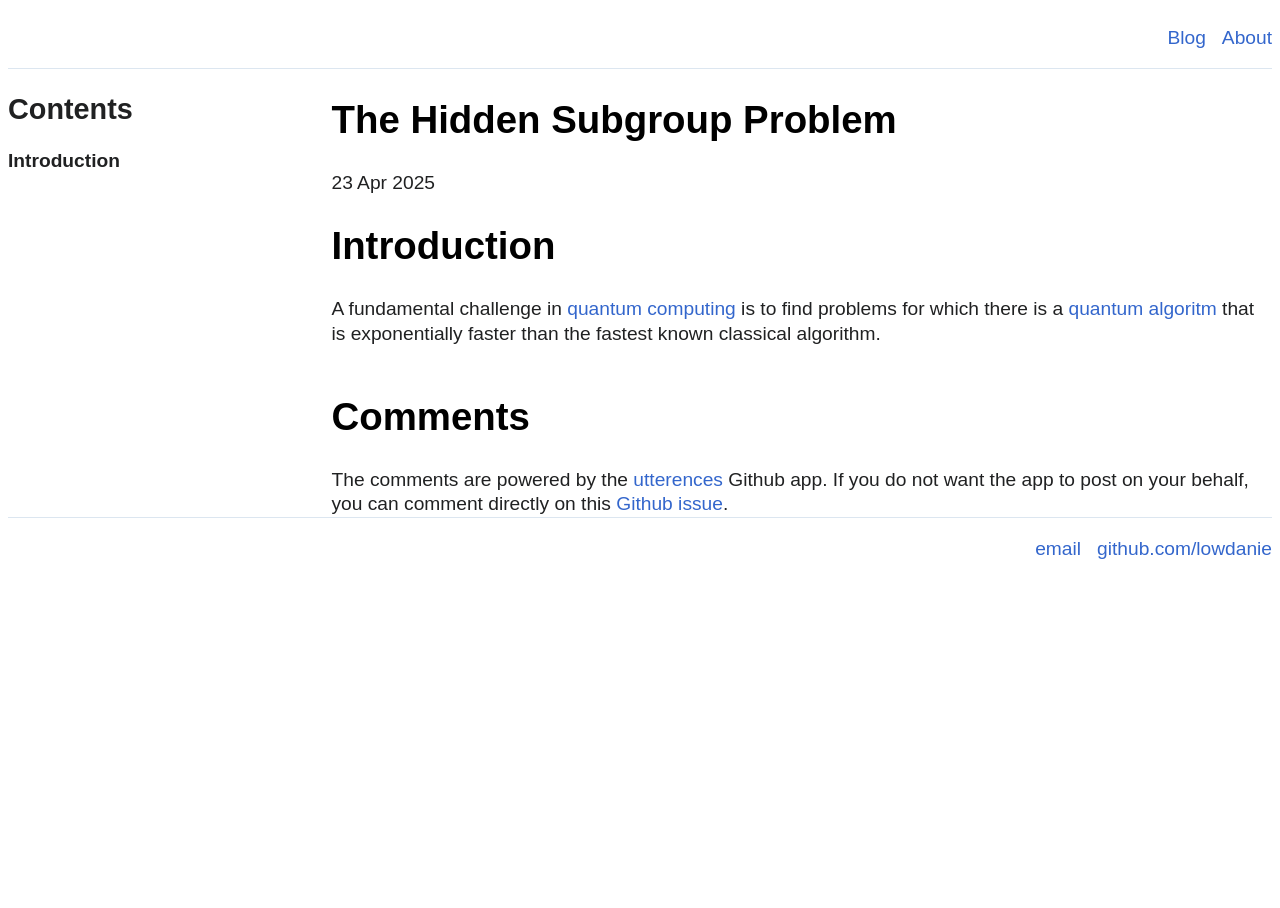
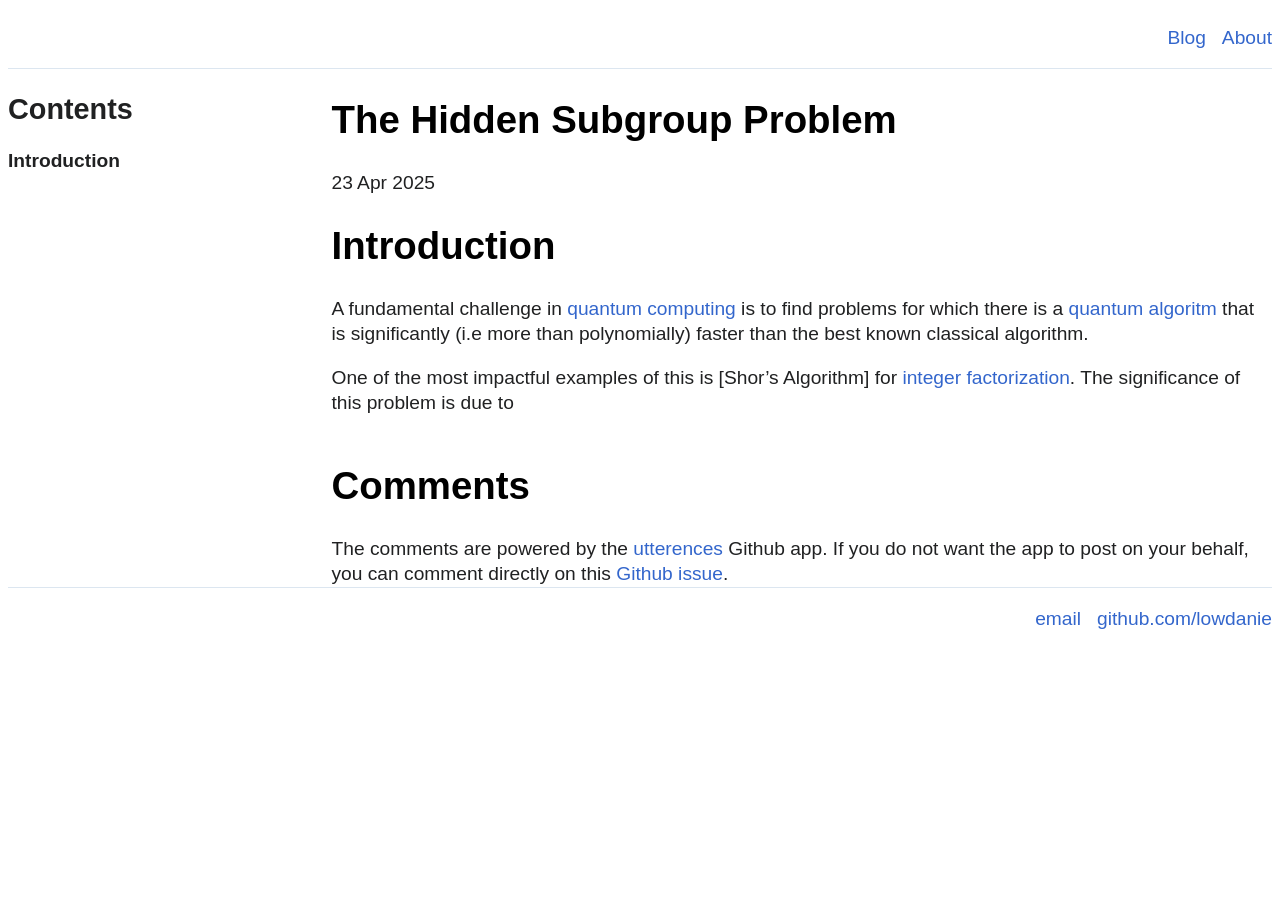
Before and after one commit to lowdanie/lowdanie.github.io, a Jekyll site: the page built from _posts/2025-04-23-hidden-subgroup.md, in a window 1280 px wide. Built offline with Jekyll 4.4.1, drawn with Linux system fonts in a browser that asks for light colours; comment, search, counter and statistics services are not loaded.

Commit message:
hidden subgroup

```diff
--- a/_posts/2025-04-23-hidden-subgroup.md
+++ b/_posts/2025-04-23-hidden-subgroup.md
@@ -10,5 +10,11 @@ utterance-issue: 12
 
 A fundamental challenge in
 [quantum computing](https://en.wikipedia.org/wiki/Quantum_computing) is to find
- problems for which there is a [quantum algoritm](https://en.wikipedia.org/wiki/Quantum_algorithm)
- that is exponentially faster than the fastest known classical algorithm.
+problems for which there is a
+[quantum algoritm](https://en.wikipedia.org/wiki/Quantum_algorithm) that is
+significantly (i.e more than polynomially) faster than the best known classical
+algorithm.
+
+One of the most impactful examples of this is [Shor's Algorithm] for
+[integer factorization](https://en.wikipedia.org/wiki/Integer_factorization).
+The significance of this problem is due to
```
